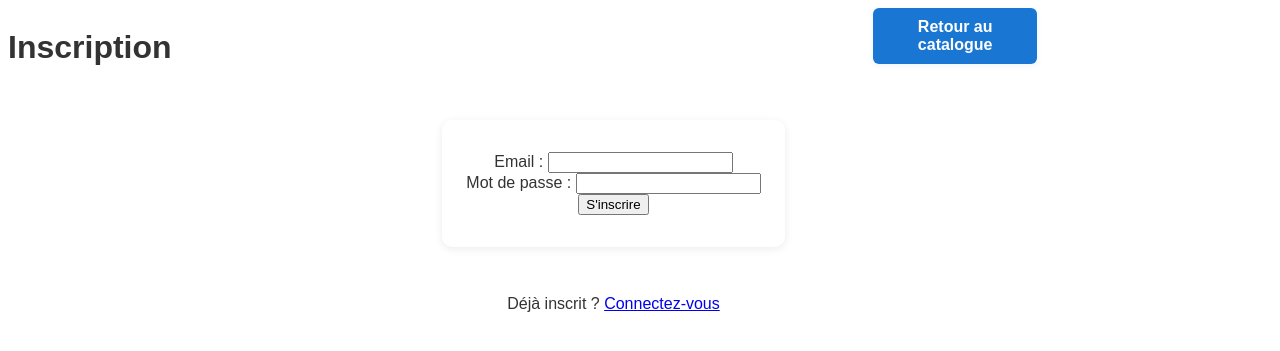
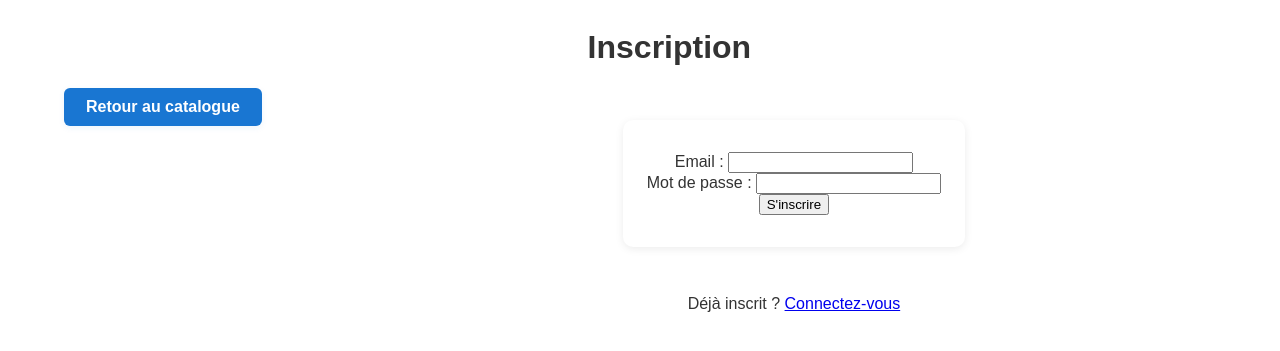
Before and after one commit to Ruben-Glorian/SAE-S5-1_CharlyMatLoc, a PHP site: page /html/signup.html in a window 1280 px wide; the page is wider, and only the part inside the window is pictured. Shown: the top 351 px of that part. Run offline with PHP 8.4, Linux system fonts and the light colour scheme.

Commit message:
visual(front): visual update

```diff
--- a/charlyMatLoc/public/css/general.css
+++ b/charlyMatLoc/public/css/general.css
@@ -4,15 +4,32 @@ body {
   grid-template-columns: repeat(2, 45.95%);
   font-family: Arial, sans-serif;
   color: #333;
+  column-gap: 2.7%;
+  margin-left: 5%;
+}
+body > div:nth-child(3) {
+  display: grid;
+  grid-template-columns: repeat(2, 45.95%);
+  gap: 2.7%;
+  grid-column: 1/3;
+  margin-bottom: 16px;
+}
+
+#userInfoBar {
+  background: #e3f2fd;
+  color: #222;
+  padding: 8px 16px;
+  display: none;
 }
 
 h1 {
   grid-column: 1/3;
   font-size: 1em;
+  text-align: center;
 }
 
 .catalogue {
-  grid-column: 1/4;
+  grid-column: 1/3;
   width: 100%;
   display: grid;
   grid-template-columns: repeat(2, 45.95%);
@@ -50,7 +67,6 @@ h1 {
 }
 
 .btn-nav, #valider_panier {
-  grid-column: 2;
   background: #1976d2;
   color: #fff;
   border: none;
@@ -85,20 +101,21 @@ p {
   text-align: center;
 }
 
-@media only screen and (min-width: 493px) {
+@media only screen and (min-width: 593px) {
   body {
     grid-template-columns: repeat(3, 29.7333333333%);
   }
+  body > div:nth-child(3) {
+    grid-column: 1/4;
+    grid-template-columns: repeat(2, 45.95%);
+  }
   h1 {
-    grid-column: 1/2;
+    grid-column: 1/4;
     font-size: 2em;
   }
   .catalogue {
-    grid-column: 1/5;
+    grid-column: 1/4;
     grid-template-columns: repeat(3, 29.7333333333%);
-  }
-  .btn-nav {
-    grid-column: 3/5;
   }
   #signupForm, #signinForm {
     grid-column: 1/4;
@@ -109,21 +126,20 @@ p {
     grid-row: 3;
   }
 }
-@media only screen and (min-width: 683px) {
+@media only screen and (min-width: 783px) {
   body {
     grid-template-columns: repeat(4, 21.625%);
   }
+  body > div:nth-child(3) {
+    grid-column: 1/5;
+    grid-template-columns: repeat(4, 21.625%);
+  }
   h1 {
-    grid-column: 1/4;
-    font-size: 2em;
+    grid-column: 1/5;
   }
   .catalogue {
-    grid-column: 1/6;
+    grid-column: 1/5;
     grid-template-columns: repeat(4, 21.625%);
-  }
-  .btn-nav {
-    grid-column: 4/6;
-    margin-right: 5%;
   }
   #signupForm, #signinForm {
     grid-column: 2/5;
@@ -132,20 +148,20 @@ p {
     grid-column: 2/5;
   }
 }
-@media only screen and (min-width: 793px) {
+@media only screen and (min-width: 1024px) {
   body {
     grid-template-columns: repeat(5, 16.76%);
   }
+  body > div:nth-child(3) {
+    grid-column: 1/6;
+    grid-template-columns: repeat(4, 21.625%);
+  }
   h1 {
-    grid-column: 1/5;
-    font-size: 2em;
+    grid-column: 1/6;
   }
   .catalogue {
-    grid-column: 1/7;
+    grid-column: 1/6;
     grid-template-columns: repeat(5, 16.76%);
-  }
-  .btn-nav {
-    grid-column: 5/7;
   }
   #signupForm, #signinForm {
     grid-column: 3/5;
@@ -154,26 +170,5 @@ p {
     grid-column: 3/5;
   }
 }
-@media only screen and (min-width: 1024px) {
-  body {
-    grid-template-columns: repeat(6, 13.5166666667%);
-  }
-  h1 {
-    grid-column: 1/6;
-  }
-  .catalogue {
-    grid-column: 1/8;
-    grid-template-columns: repeat(6, 13.5166666667%);
-  }
-  .btn-nav {
-    grid-column: 6/8;
-  }
-  #signupForm, #signinForm {
-    grid-column: 3/6;
-  }
-  p {
-    grid-column: 3/6;
-  }
-}
 
 /*# sourceMappingURL=general.css.map */
--- a/charlyMatLoc/public/html/catalogue.html
+++ b/charlyMatLoc/public/html/catalogue.html
@@ -8,9 +8,9 @@
         <link rel="stylesheet" href="../css/catalogue.css">
     </head>
     <body>
-        <div id="userInfoBar" style="background:#e3f2fd;color:#222;padding:8px 16px;display:none;"></div>
+        <div id="userInfoBar"></div>
         <h1>Catalogue des outils</h1>
-        <div style="margin-bottom: 16px;">
+        <div>
             <button class="btn-nav" id="authButton">Connexion</button>
             <button class="btn-nav" onclick="window.location.href='signup.html'">Inscription</button>
             <button class="btn-nav" onclick="window.location.href='panier.html'">Voir votre panier</button>
--- a/charlyMatLoc/public/scss/general.scss
+++ b/charlyMatLoc/public/scss/general.scss
@@ -10,15 +10,33 @@ body {
     grid-template-columns: repeat($nbColGril, $lgCol);
     font-family: Arial, sans-serif;
     color:#333;
+    column-gap: $lgGout;
+    margin-left: 5%;
+
+    &>div:nth-child(3) {
+        display: grid;
+        grid-template-columns: repeat($nbColGril, $lgCol);
+        gap: $lgGout;
+        grid-column: 1 / calc($nbColGril + 1);
+        margin-bottom: 16px;
+    }
+}
+
+#userInfoBar {
+    background: #e3f2fd;
+    color: #222;
+    padding: 8px 16px;
+    display: none;
 }
 
 h1 {
-    grid-column: 1 / 3;
+    grid-column: 1 / calc($nbColGril + 1);
     font-size: 1em;
+    text-align: center;
 }
 
 .catalogue {
-    grid-column: 1 / 4;
+    grid-column: 1 / 3;
     width: 100%;
     display:grid;
     grid-template-columns: repeat($nbColGril, $lgCol);
@@ -56,7 +74,6 @@ h1 {
 }
 
 .btn-nav, #valider_panier {
-    grid-column: 2;
     background: #1976d2;
     color: #fff;
     border: none;
@@ -90,26 +107,28 @@ p {
     text-align: center;
 }
 
-@media only screen and (min-width: 493px) {
+@media only screen and (min-width: 593px) {
     $nbColGril: 3;
     $lgCol: math.div((100% - ($nbColGril + 1) * $lgGout), $nbColGril);
+    $lgCol2: math.div((100% - 3 * $lgGout), 2);
 
     body {
         grid-template-columns: repeat($nbColGril, $lgCol);
+
+        &>div:nth-child(3) {
+            grid-column: 1 / calc($nbColGril + 1);
+            grid-template-columns: repeat(2, $lgCol2);
+        }
     }
 
     h1 {
-        grid-column: 1 / calc($nbColGril - 1);
+        grid-column: 1 / calc($nbColGril + 1);
         font-size: 2em;
     }
 
     .catalogue {
-        grid-column: 1 / calc($nbColGril + 2);
+        grid-column: 1 / calc($nbColGril + 1 );
         grid-template-columns: repeat($nbColGril, $lgCol);
-    }
-
-    .btn-nav {
-        grid-column: calc($nbColGril) / calc($nbColGril + 2);
     }
 
     #signupForm, #signinForm {
@@ -123,27 +142,26 @@ p {
     }
 }
 
-@media only screen and (min-width: 683px) {
+@media only screen and (min-width: 783px) {
     $nbColGril: 4;
     $lgCol: math.div((100% - ($nbColGril + 1) * $lgGout), $nbColGril);
 
     body {
         grid-template-columns: repeat($nbColGril, $lgCol);
+
+        &>div:nth-child(3) {
+            grid-column: 1 / calc($nbColGril + 1);
+            grid-template-columns: repeat($nbColGril, $lgCol);
+        }
     }
 
     h1 {
-        grid-column: 1 / calc($nbColGril);
-        font-size: 2em;
+        grid-column: 1 / calc($nbColGril + 1);
     }
 
     .catalogue {
-        grid-column: 1 / calc($nbColGril + 2);
+        grid-column: 1 / calc($nbColGril + 1);
         grid-template-columns: repeat($nbColGril, $lgCol);
-    }
-
-    .btn-nav {
-        grid-column: calc($nbColGril) / calc($nbColGril + 2);
-        margin-right: 5%;
     }
 
     #signupForm, #signinForm {
@@ -155,26 +173,27 @@ p {
     }
 }
 
-@media only screen and (min-width: 793px) {
+@media only screen and (min-width: 1024px) {
     $nbColGril: 5;
     $lgCol: math.div((100% - ($nbColGril + 1) * $lgGout), $nbColGril);
+    $lgCol2: math.div((100% - 5 * $lgGout), 4);
 
     body {
         grid-template-columns: repeat($nbColGril, $lgCol);
+
+        &>div:nth-child(3) {
+            grid-column: 1 / calc($nbColGril + 1);
+            grid-template-columns: repeat(4, $lgCol2);
+        }
     }
 
     h1 {
-        grid-column: 1 / calc($nbColGril);
-        font-size: 2em;
+        grid-column: 1 / calc($nbColGril + 1);
     }
 
     .catalogue {
-        grid-column: 1 / calc($nbColGril + 2);
+        grid-column: 1 / calc($nbColGril + 1);
         grid-template-columns: repeat($nbColGril, $lgCol);
-    }
-
-    .btn-nav {
-        grid-column: calc($nbColGril) / calc($nbColGril + 2);
     }
 
     #signupForm, #signinForm {
@@ -185,33 +204,3 @@ p {
         grid-column: 3 / calc($nbColGril);
     }
 }
-
-@media only screen and (min-width: 1024px) {
-    $nbColGril: 6;
-    $lgCol: math.div((100% - ($nbColGril + 1) * $lgGout), $nbColGril);
-
-    body {
-        grid-template-columns: repeat($nbColGril, $lgCol);
-    }
-
-    h1 {
-        grid-column: 1 / calc($nbColGril);
-    }
-
-    .catalogue {
-        grid-column: 1 / calc($nbColGril + 2);
-        grid-template-columns: repeat($nbColGril, $lgCol);
-    }
-
-    .btn-nav {
-        grid-column: calc($nbColGril) / calc($nbColGril + 2);
-    }
-
-    #signupForm, #signinForm {
-        grid-column: 3 / calc($nbColGril);
-    }
-
-    p {
-        grid-column: 3 / calc($nbColGril);
-    }
-}
--- a/charlyMatLoc/public/scss/panier.scss
+++ b/charlyMatLoc/public/scss/panier.scss
@@ -1,51 +1,74 @@
-.total {
+#total {
     margin-top: 24px;
     font-size: 1.2em;
     font-weight: bold;
     text-align: center;
-    grid-column: 2;
+    grid-column: 1 / 3;
+}
+
+.btn-nav {
+    grid-column: 1 / 3;
 }
 
 #panier-actions {
-    grid-column: 1;
+    grid-column: 1 / 3;
+    text-align: center;
 }
 
-@media only screen and (min-width: 493px) {
-    .total {
-        grid-column: 3 / 5;
+.empty {
+    grid-column: 1 / 3;
+}
+
+@media only screen and (min-width: 593px) {
+    #total {
+        grid-column: 1 / 4;
+    }
+
+    .btn-nav {
+        grid-column: 2;
     }
 
     #panier-actions {
-        grid-column: 2 / 4;
+        grid-column: 1 / 4;
+    }
+
+    .empty {
+        grid-column: 1 / 4;
     }
 }
 
-@media only screen and (min-width: 683px) {
-    .total {
-        grid-column: 4 / 6;
+@media only screen and (min-width: 783px) {
+    #total {
+        grid-column: 1 / 5;
+    }
+
+    .btn-nav {
+        grid-column: 2 / 4;
     }
 
     #panier-actions {
-        grid-column: 3 / 5;
-    }
-}
-
-@media only screen and (min-width: 793px) {
-    .total {
-        grid-column: 5 / 7;
+        grid-column: 1 / 5;
     }
 
-    #panier-actions {
-        grid-column: 3 / 6;
+    .empty {
+        grid-column: 1 / 5;
     }
 }
 
 @media only screen and (min-width: 1024px) {
-    .total {
-        grid-column: 6 / 8;
+    #total {
+        grid-column: 1 / 6;
+    }
+
+    .btn-nav {
+        grid-column: 3;
     }
 
     #panier-actions {
-        grid-column: 4 / 5;
+        grid-column: 1 / 6;
+    }
+
+    .empty {
+        grid-column: 1 / 6;
     }
 }
```
Also changed, not shown: charlyMatLoc/public/css/panier.css (+42 -23 lines), 2 other files.
